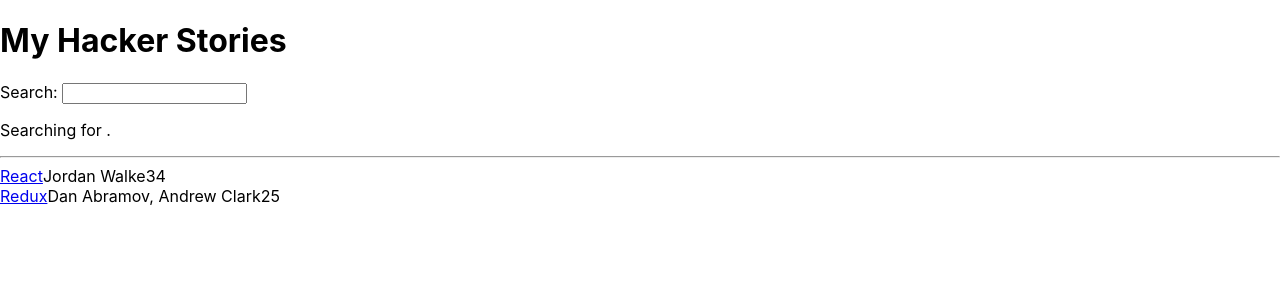
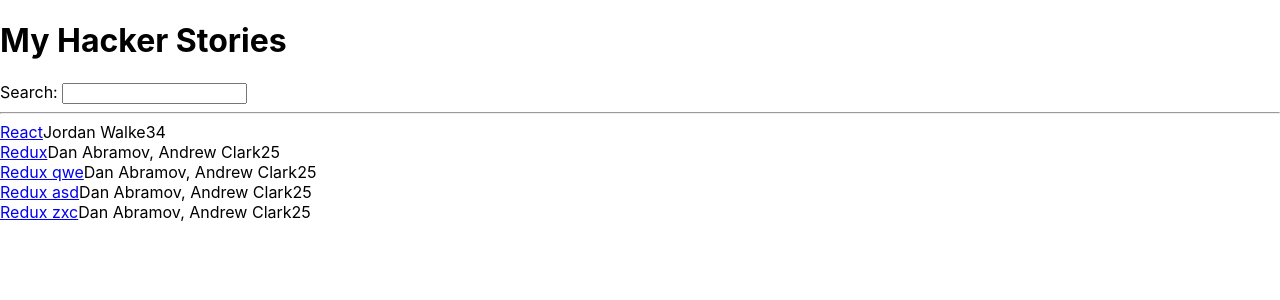
Before and after one commit to denys-glu/educative.io, a React (Create React App) app in the folder The_Road_to_React_The_One_With_Hooks/hacker-stories/: page / in a window 1280 px wide. Shown: the top 300 px of the page. Built offline with nearby package versions, Linux system fonts and the light colour scheme.

Commit message:
Lifting State in React

```diff
--- a/The_Road_to_React_The_One_With_Hooks/hacker-stories/src/App.js
+++ b/The_Road_to_React_The_One_With_Hooks/hacker-stories/src/App.js
@@ -18,11 +18,41 @@
             points: 5,
             objectID: 1,
         },
+        {
+            title: 'Redux qwe',
+            url: 'https://redux.js.org/',
+            author: 'Dan Abramov, Andrew Clark',
+            num_comments: 2,
+            points: 5,
+            objectID: 2,
+        },
+        {
+            title: 'Redux asd',
+            url: 'https://redux.js.org/',
+            author: 'Dan Abramov, Andrew Clark',
+            num_comments: 2,
+            points: 5,
+            objectID: 3,
+        },
+        {
+            title: 'Redux zxc',
+            url: 'https://redux.js.org/',
+            author: 'Dan Abramov, Andrew Clark',
+            num_comments: 2,
+            points: 5,
+            objectID: 4,
+        },
     ];
 
+    const [searchTerm, setSearchTerm] = React.useState('');
+
     const handleSearch = event => {
-        console.log(event.target.value);
+        setSearchTerm(event.target.value);
     };
+
+    const searchedStories = stories.filter(story =>
+        story.title.toLowerCase().includes(searchTerm.toLowerCase())
+    );
 
     return (
         <div>
@@ -32,30 +62,17 @@
 
             <hr />
 
-            <List list={stories} />
+            <List list={searchedStories} />
         </div>
     );
 };
 
-const Search = props => {
-    const [searchTerm, setSearchTerm] = React.useState('');
-
-    const handleChange = event => {
-        setSearchTerm(event.target.value);
-
-        props.onSearch(event);
-    };
-
-    return (
-        <div>
-            <label htmlFor="search">Search: </label>
-            <input id="search" type="text" onChange={handleChange} />
-            <p>
-                Searching for <strong>{searchTerm}</strong>.
-      </p>
-        </div>
-    );
-};
+const Search = props => (
+    <div>
+        <label htmlFor="search">Search: </label>
+        <input id="search" type="text" onChange={props.onSearch} />
+    </div>
+);
 
 const List = props =>
     props.list.map(item => (
```
